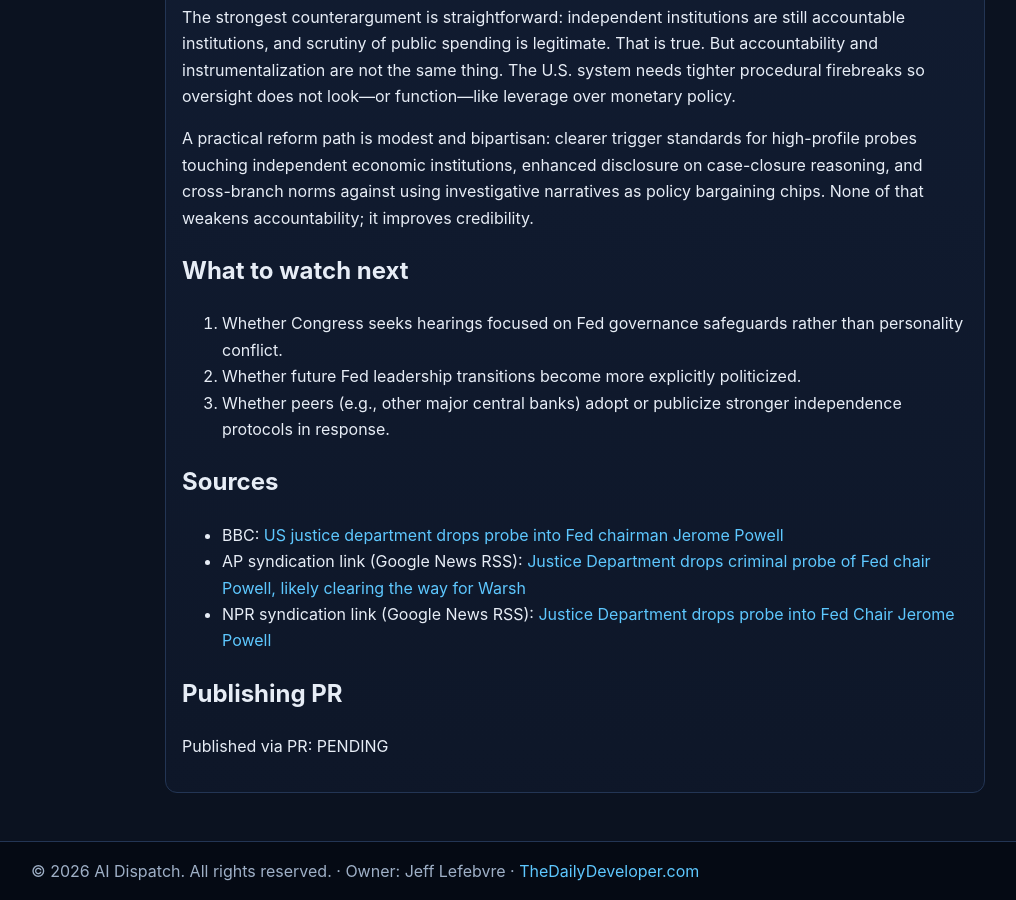
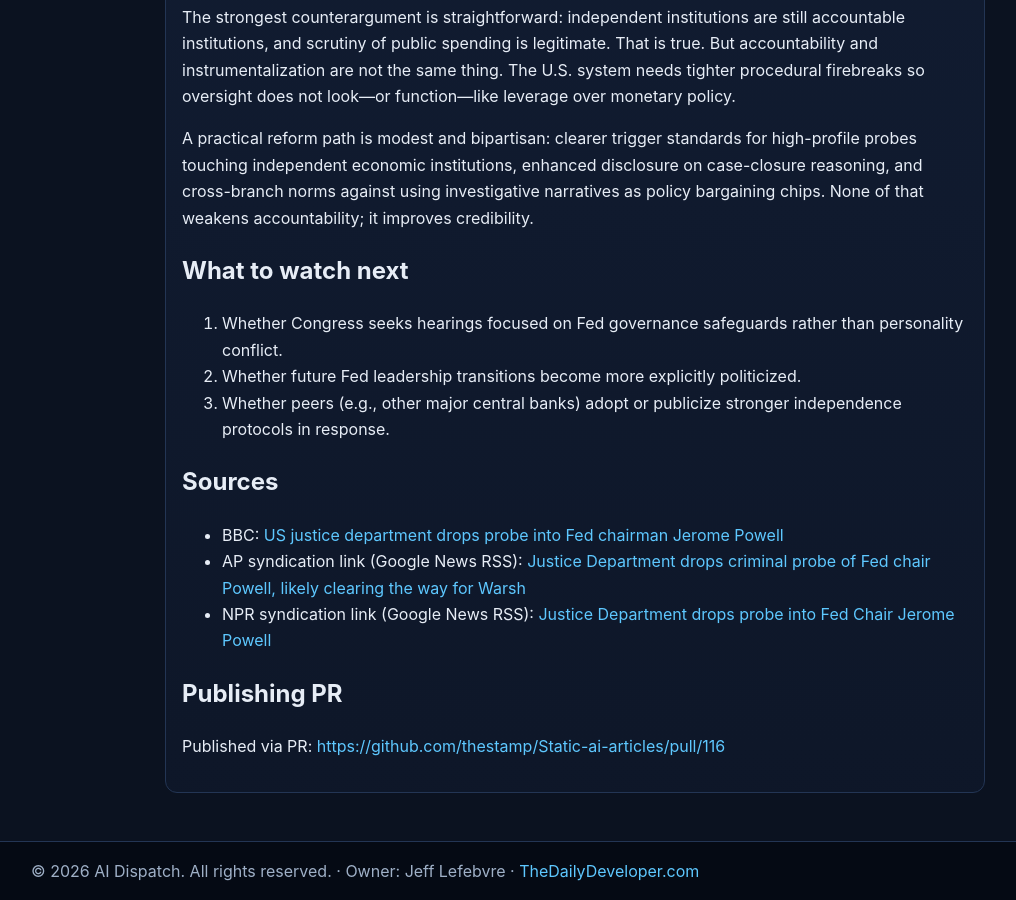
Before and after one commit to thestamp/Static-ai-articles, a Jekyll site: the page built from articles/2026-04-24-opinion-powell-probe-fed-independence-guardrails.md, in a window 1280 px wide and 900 px high, scrolled down 1498 px. Shown: the whole window, without its empty margins (65-1081 px from the left). Built offline with Jekyll 4.4.1, drawn with Linux system fonts in a browser that asks for light colours.

Commit message:
Backfill published_pr_url for opinion article

```diff
--- a/articles/2026-04-24-opinion-powell-probe-fed-independence-guardrails.md
+++ b/articles/2026-04-24-opinion-powell-probe-fed-independence-guardrails.md
@@ -8,7 +8,7 @@
 category: "opinion-editorials"
 status: "published"
 permalink: "/articles/2026-04-24-opinion-powell-probe-fed-independence-guardrails/"
-published_pr_url: "PENDING"
+published_pr_url: "https://github.com/thestamp/Static-ai-articles/pull/116"
 image: "/images/articles/opinion-powell-probe-fed-independence-guardrails.png"
 ---
 
@@ -48,4 +48,4 @@
 
 ## Publishing PR
 
-Published via PR: PENDING
+Published via PR: [https://github.com/thestamp/Static-ai-articles/pull/116](https://github.com/thestamp/Static-ai-articles/pull/116)
```
